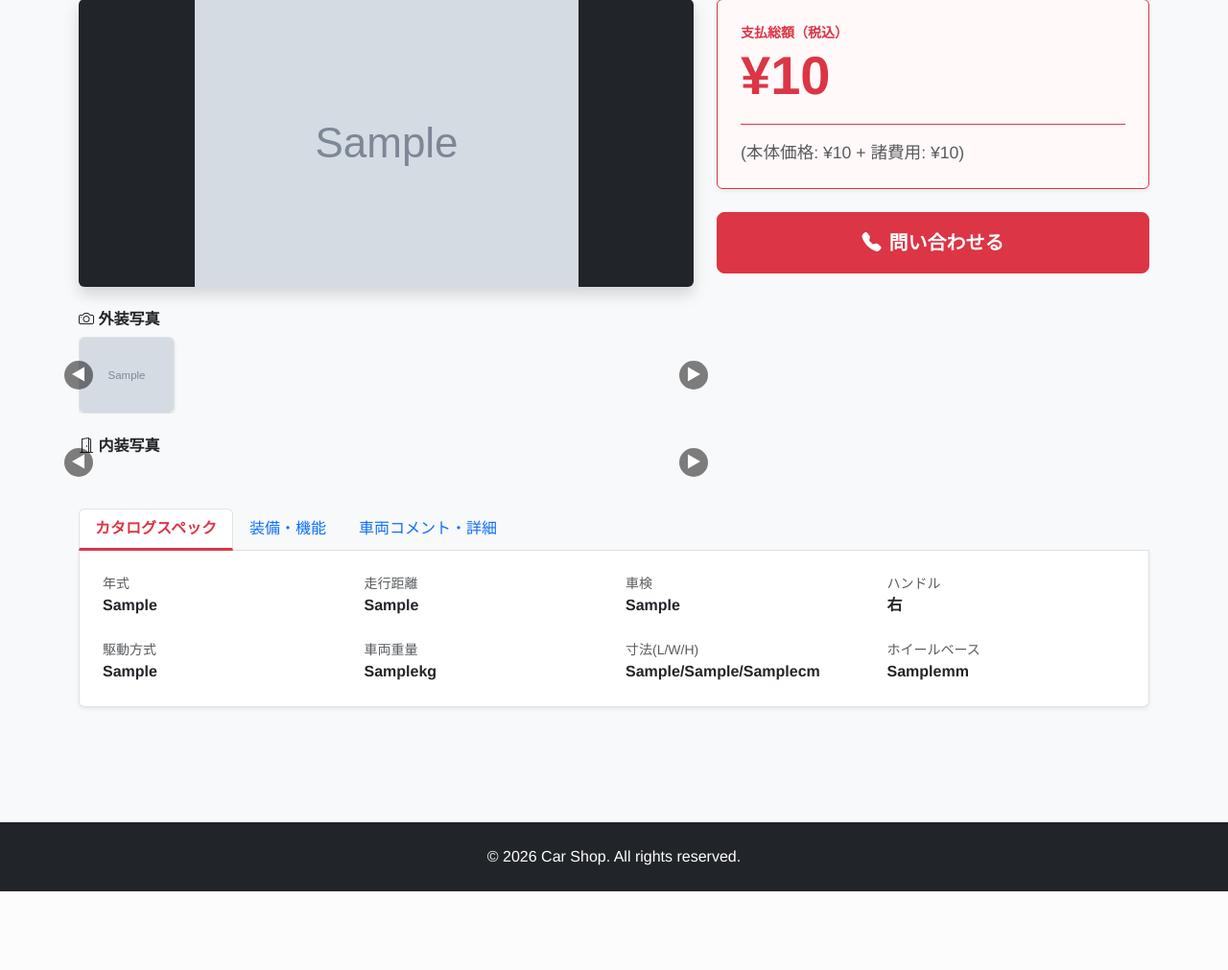
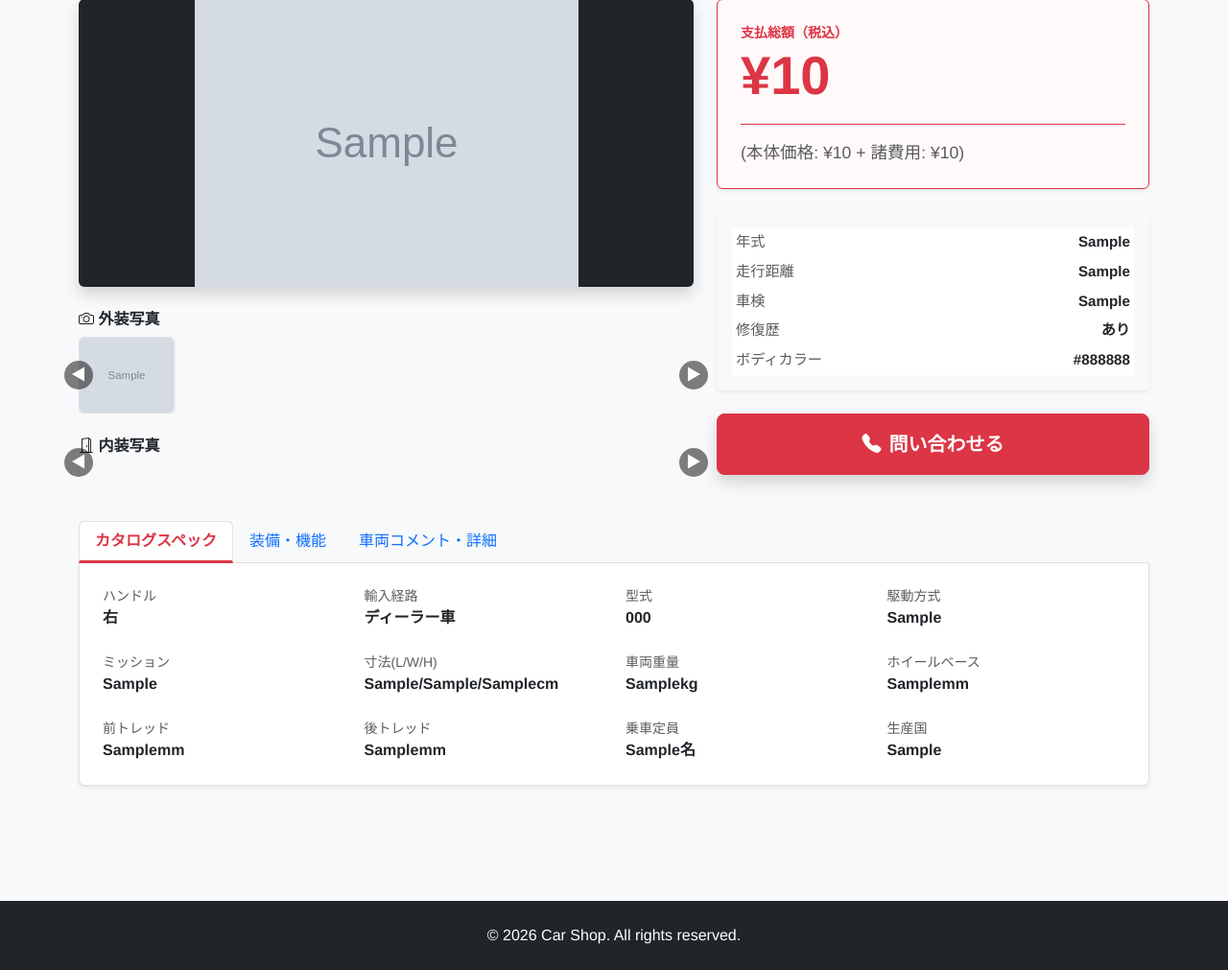
Before and after one commit to shinyaokubo-ai/car_shop, a Django app: page /1/ in a window 1280 px wide. Shown: the part 204-1215 px from the top of the page at 96% size. Before the commit the page ends 1133 px from the top, so only its background shows below. Run offline with Django 5.2, Linux system fonts and the light colour scheme; tables that the repository leaves empty hold one stand-in row (values such as "Sample post"); grey boxes marked "Sample" are stand-in pictures.

Commit message:
装備項目の縦並び修正とスペック概略の配置変更

```diff
--- a/cars/templates/cars/car_detail.html
+++ b/cars/templates/cars/car_detail.html
@@ -3,26 +3,21 @@
 
 {% block content %}
 <style>
-    /* タイルマスのデザイン：要望③の画像を再現 */
+    /* タイルマスのデザイン */
     .eq-grid { display: grid; grid-template-columns: repeat(auto-fill, minmax(130px, 1fr)); gap: 8px; margin-bottom: 20px; }
     .eq-tile { padding: 8px 4px; border-radius: 4px; text-align: center; font-size: 0.8rem; font-weight: bold; border: 1px solid #e0e0e0; }
     .eq-on { background-color: #fff3e0; color: #ef6c00; border-color: #ffe0b2; } /* 装備あり：オレンジ */
     .eq-off { background-color: #ffffff; color: #ced4da; } /* 装備なし：グレー */
 
-    /* 写真の横並びスクロール（矢印対応） */
+    /* 写真スクロール設定 */
     .photo-scroll-container { position: relative; display: flex; align-items: center; }
-    .photo-row {
-        display: flex; overflow-x: auto; scroll-behavior: smooth; gap: 8px;
-        -ms-overflow-style: none; scrollbar-width: none; /* スクロールバー非表示 */
-    }
+    .photo-row { display: flex; overflow-x: auto; scroll-behavior: smooth; gap: 8px; scrollbar-width: none; }
     .photo-row::-webkit-scrollbar { display: none; }
     .photo-item { flex: 0 0 calc(100% / 6 - 8px); min-width: 100px; }
-    .scroll-btn {
-        position: absolute; top: 50%; transform: translateY(-50%); background: rgba(0,0,0,0.5);
-        color: white; border: none; border-radius: 50%; width: 30px; height: 30px; z-index: 10;
-    }
+    .scroll-btn { position: absolute; top: 50%; transform: translateY(-50%); background: rgba(0,0,0,0.5); color: white; border: none; border-radius: 50%; width: 30px; height: 30px; z-index: 10; }
     .btn-next { right: -15px; } .btn-prev { left: -15px; }
 
+    /* タブのデザイン */
     .nav-tabs .nav-link.active { color: #dc3545; font-weight: bold; border-bottom: 3px solid #dc3545; }
 </style>
 
@@ -71,8 +66,19 @@
                     (本体価格: ¥{{ car.price_vehicle|intcomma }} + 諸費用: ¥{{ car.price_misc|intcomma }})
                 </p>
             </div>
+
+            <div class="p-3 mb-4 bg-light rounded shadow-sm">
+                <table class="table table-sm table-borderless mb-0" style="font-size: 0.95rem;">
+                    <tr><th class="text-muted fw-normal">年式</th><td class="text-end fw-bold">{{ car.registration_year }}</td></tr>
+                    <tr><th class="text-muted fw-normal">走行距離</th><td class="text-end fw-bold">{{ car.mileage }}</td></tr>
+                    <tr><th class="text-muted fw-normal">車検</th><td class="text-end fw-bold">{{ car.inspection }}</td></tr>
+                    <tr><th class="text-muted fw-normal">修復歴</th><td class="text-end fw-bold">{{ car.repair_history }}</td></tr>
+                    <tr><th class="text-muted fw-normal">ボディカラー</th><td class="text-end fw-bold">{{ car.body_color }}</td></tr>
+                </table>
+            </div>
+
             <div class="d-grid gap-2">
-                <a href="tel:03-XXXX-XXXX" class="btn btn-danger btn-lg fw-bold py-3"><i class="bi bi-telephone-fill me-2"></i>問い合わせる</a>
+                <a href="tel:03-XXXX-XXXX" class="btn btn-danger btn-lg fw-bold py-3 shadow"><i class="bi bi-telephone-fill me-2"></i>問い合わせる</a>
             </div>
         </div>
     </div>
@@ -84,50 +90,55 @@
     </ul>
 
     <div class="tab-content border-start border-end border-bottom p-4 bg-white shadow-sm rounded-bottom mb-5">
+
         <div class="tab-pane fade show active" id="spec">
             <div class="row row-cols-2 row-cols-md-4 g-4">
-                <div class="col"><small class="text-muted d-block">年式</small><strong>{{ car.registration_year }}</strong></div>
-                <div class="col"><small class="text-muted d-block">走行距離</small><strong>{{ car.mileage }}</strong></div>
-                <div class="col"><small class="text-muted d-block">車検</small><strong>{{ car.inspection }}</strong></div>
                 <div class="col"><small class="text-muted d-block">ハンドル</small><strong>{{ car.handle }}</strong></div>
+                <div class="col"><small class="text-muted d-block">輸入経路</small><strong>{{ car.import_route }}</strong></div>
+                <div class="col"><small class="text-muted d-block">型式</small><strong>{{ car.model_code }}</strong></div>
                 <div class="col"><small class="text-muted d-block">駆動方式</small><strong>{{ car.drive_system }}</strong></div>
+                <div class="col"><small class="text-muted d-block">ミッション</small><strong>{{ car.transmission }}</strong></div>
+                <div class="col"><small class="text-muted d-block">寸法(L/W/H)</small><strong>{{ car.length }}/{{ car.width }}/{{ car.height }}cm</strong></div>
                 <div class="col"><small class="text-muted d-block">車両重量</small><strong>{{ car.weight }}kg</strong></div>
-                <div class="col"><small class="text-muted d-block">寸法(L/W/H)</small><strong>{{ car.length }}/{{ car.width }}/{{ car.height }}cm</strong></div>
                 <div class="col"><small class="text-muted d-block">ホイールベース</small><strong>{{ car.wheelbase }}mm</strong></div>
+                <div class="col"><small class="text-muted d-block">前トレッド</small><strong>{{ car.tread_front }}mm</strong></div>
+                <div class="col"><small class="text-muted d-block">後トレッド</small><strong>{{ car.tread_rear }}mm</strong></div>
+                <div class="col"><small class="text-muted d-block">乗車定員</small><strong>{{ car.capacity }}名</strong></div>
+                <div class="col"><small class="text-muted d-block">生産国</small><strong>{{ car.production_country }}</strong></div>
             </div>
         </div>
 
         <div class="tab-pane fade" id="equipment">
-            <h6 class="fw-bold mb-3 border-bottom pb-2">安全装備</h6>
+            <h6 class="fw-bold mb-3 border-bottom pb-2">主要装備一覧</h6>
             <div class="eq-grid">
                 <div class="eq-tile {% if car.has_aircon %}eq-on{% else %}eq-off{% endif %}">エアコン</div>
                 <div class="eq-tile {% if car.has_abs %}eq-on{% else %}eq-off{% endif %}">ABS</div>
-                <div class="eq-tile {% if car.has_collision_safety %}eq-on{% else %}eq-off{% endif %}">衝突被害軽減ブレーキ</div>
                 <div class="eq-tile {% if car.has_cruise_control %}eq-on{% else %}eq-off{% endif %}">クルコン</div>
+                <div class="eq-tile {% if car.has_leather_seat %}eq-on{% else %}eq-off{% endif %}">本革シート</div>
+                <div class="eq-tile {% if car.has_sunroof %}eq-on{% else %}eq-off{% endif %}">サンルーフ</div>
                 <div class="eq-tile {% if car.has_back_camera %}eq-on{% else %}eq-off{% endif %}">バックカメラ</div>
-                <div class="eq-tile {% if car.has_etc %}eq-on{% else %}eq-off{% endif %}">ETC</div>
+                <div class="eq-tile {% if car.has_led_headlight %}eq-on{% else %}eq-off{% endif %}">LEDライト</div>
             </div>
 
-            <h6 class="fw-bold mb-3 border-bottom pb-2">外装・内装装備</h6>
-            <div class="eq-grid">
-                <div class="eq-tile {% if car.has_leather_seat %}eq-on{% else %}eq-off{% endif %}">本革シート</div>
-                <div class="eq-tile {% if car.has_sunroof %}eq-on{% else %}eq-off{% endif %}">サンルーフ</div>
-                <div class="eq-tile {% if car.has_aluminum_wheel %}eq-on{% else %}eq-off{% endif %}">アルミホイール</div>
-                <div class="eq-tile {% if car.has_led_headlight %}eq-on{% else %}eq-off{% endif %}">LEDライト</div>
-                <div class="eq-tile {% if car.has_power_seat %}eq-on{% else %}eq-off{% endif %}">パワーシート</div>
-            </div>
-
-            <h6 class="fw-bold mb-3 border-bottom pb-2">ナビ・オーディオ</h6>
-            <div class="eq-grid">
-                <div class="eq-tile {% if car.has_bluetooth %}eq-on{% else %}eq-off{% endif %}">Bluetooth</div>
-                <div class="eq-tile {% if car.has_fullseg_tv %}eq-on{% else %}eq-off{% endif %}">フルセグTV</div>
-                <div class="eq-tile {% if car.has_hdd_navi %}eq-on{% else %}eq-off{% endif %}">HDDナビ</div>
-            </div>
-
-            <div class="row g-4 pt-4 border-top">
-                <div class="col-md-4"><h6>標準装備</h6><div class="p-2 bg-light small rounded">{{ car.equipment_standard }}</div></div>
-                <div class="col-md-4"><h6>オプション</h6><div class="p-2 bg-light small rounded">{{ car.equipment_option }}</div></div>
-                <div class="col-md-4"><h6>カスタム</h6><div class="p-2 bg-light small rounded">{{ car.equipment_custom }}</div></div>
+            <div class="mt-4 pt-4 border-top">
+                {% if car.equipment_standard %}
+                <div class="mb-4">
+                    <h6 class="fw-bold border-start border-3 border-danger ps-2">標準装備</h6>
+                    <div class="p-3 bg-light rounded" style="white-space: pre-wrap; font-size: 0.9rem;">{{ car.equipment_standard }}</div>
+                </div>
+                {% endif %}
+                {% if car.equipment_option %}
+                <div class="mb-4">
+                    <h6 class="fw-bold border-start border-3 border-danger ps-2">オプション装備</h6>
+                    <div class="p-3 bg-light rounded" style="white-space: pre-wrap; font-size: 0.9rem;">{{ car.equipment_option }}</div>
+                </div>
+                {% endif %}
+                {% if car.equipment_custom %}
+                <div class="mb-4">
+                    <h6 class="fw-bold border-start border-3 border-danger ps-2">カスタム装備</h6>
+                    <div class="p-3 bg-light rounded" style="white-space: pre-wrap; font-size: 0.9rem;">{{ car.equipment_custom }}</div>
+                </div>
+                {% endif %}
             </div>
         </div>
 
@@ -139,14 +150,15 @@
                 <div class="eq-tile {% if car.has_one_owner %}eq-on{% else %}eq-off{% endif %}">ワンオーナー</div>
                 <div class="eq-tile {% if car.has_warranty %}eq-on{% else %}eq-off{% endif %}">保証書</div>
                 <div class="eq-tile {% if car.has_service_record %}eq-on{% else %}eq-off{% endif %}">整備手帳</div>
-                <div class="eq-tile {% if car.has_record_book %}eq-yes{% else %}eq-no{% endif %}" style="display:none;"></div> <div class="eq-tile {% if car.has_record_book %}eq-on{% else %}eq-off{% endif %}">記録簿</div>
+                <div class="eq-tile {% if car.has_record_book %}eq-on{% else %}eq-off{% endif %}">記録簿</div>
+                <div class="eq-tile {% if car.has_manual %}eq-on{% else %}eq-off{% endif %}">取扱説明書</div>
                 <div class="eq-tile {% if car.has_spare_key %}eq-on{% else %}eq-off{% endif %}">スペアキー</div>
             </div>
 
             {% if car.youtube_url %}
             <div class="d-grid pt-3 border-top">
                 <a href="{{ car.youtube_url }}" target="_blank" class="btn btn-outline-danger btn-lg fw-bold py-3">
-                    <i class="bi bi-youtube me-2"></i>紹介動画を見る
+                    <i class="bi bi-youtube me-2"></i>車両紹介動画を見る（YouTube）
                 </a>
             </div>
             {% endif %}
```
